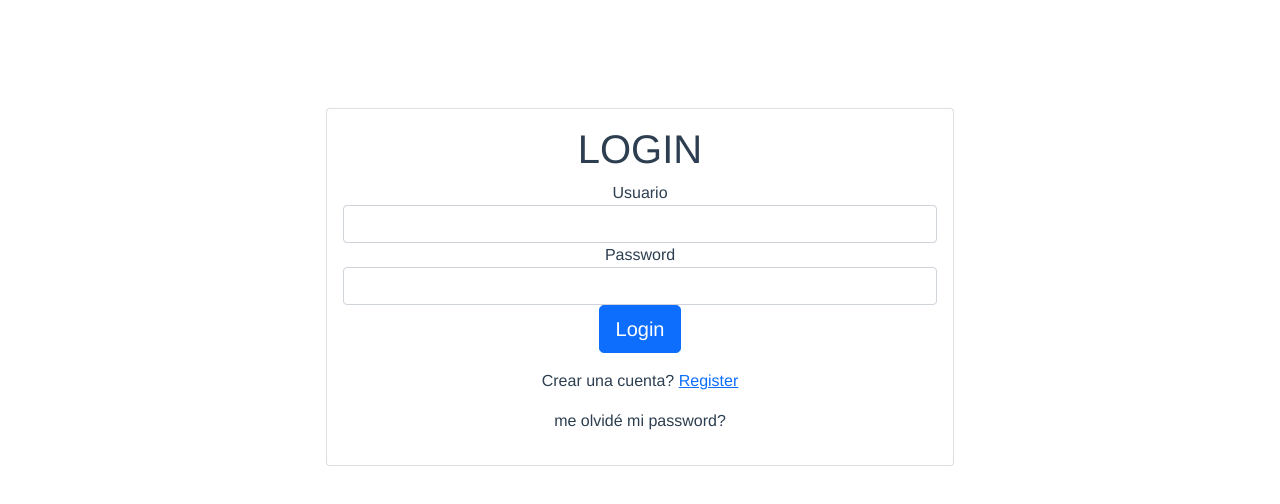
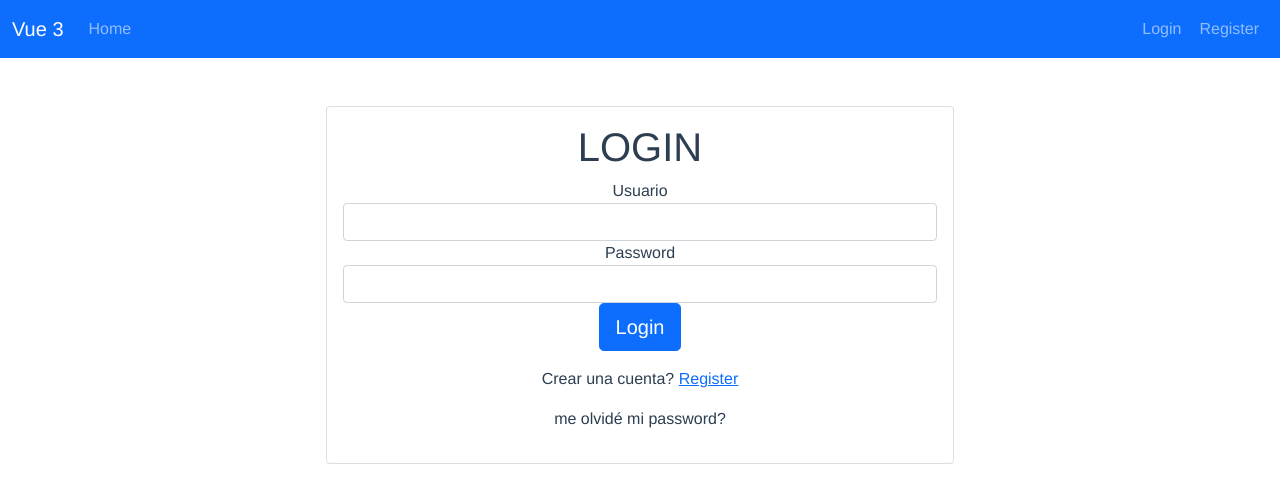
Before and after one commit to jr-ushio/simple-crud-vue3, a Vue app: page /login in a window 1280 px wide. Shown: the top 504 px of the page. Built offline with nearby package versions, Linux system fonts and the light colour scheme.

Commit message:
mejora en general

```diff
--- a/src/@helpers/router.js
+++ b/src/@helpers/router.js
@@ -18,13 +18,14 @@ const routes = [
   },
   {
     path: '/',
-    name: 'home',
+    name: 'Home',
     component: Home
   },
   {
-    path: '/edit',
-    name: 'edit',
-    component: Edit
+    path: '/edit/:id',
+    name: 'Edit',
+    component: Edit,
+    props: true
   }
 ]
 
--- a/src/@services/usuario.js
+++ b/src/@services/usuario.js
@@ -6,11 +6,15 @@ function listar(page = 1, limit = 20) {
   return axios.get(url + 'usuarios' + `?page=${page}&limit=${limit}`)
 }
 
+function show(id) {
+  return axios.get(url + 'usuarios' + `/${id}`)
+}
 function update(id, nombres, apellidos, usuario, password) {
   return axios.put(url + 'usuarios' + `/${id}`, {nombres, apellidos, usuario, password})
 }
 
 export const usuarioService = {
   listar,
-  update
+  update,
+  show
 }
--- a/src/App.vue
+++ b/src/App.vue
@@ -1,13 +1,16 @@
 <template>
+  <Navbar></Navbar>
   <router-view />
 </template>
 
 <script>
 
+import Navbar from "./components/Navbar.vue";
+
 export default {
   name: 'App',
   components: {
+    Navbar
   }
 }
 </script>
-<!-- REVISAR SOSBRE LAZY LOADING -->
--- a/src/components/Edit.vue
+++ b/src/components/Edit.vue
@@ -19,7 +19,7 @@
               <input type="text" class="form-control" v-model="usuario"/>
             </div>
             <div class="form-group">
-              <label>Password</label>
+              <label>Password (Opcional)</label>
               <input
                   type="password"
                   class="form-control" v-model="password"/>
@@ -39,7 +39,8 @@ import router from "../@helpers/router";
 import {usuarioService} from "../@services/usuario";
 
 export default {
-  props: {},
+  name: 'Edit',
+  props: ['id'],
   data() {
     return {
       mensaje: '',
@@ -49,9 +50,19 @@ export default {
       password: ''
     }
   },
+  mounted() {
+    usuarioService.show(this.id)
+    .then(resp => {
+      if (resp.data.codigo === 200) {
+        this.nombres = resp.data.data.nombres
+        this.apellidos = resp.data.data.apellidos
+        this.usuario = resp.data.data.usuario
+      }
+    })
+  },
   methods: {
     update() {
-      usuarioService.update(this.nombres, this.apellidos, this.usuario,this.password)
+      usuarioService.update(this.id, this.nombres, this.apellidos, this.usuario,this.password)
           .then(resp => {
             if (resp.data.codigo === 200) {
               router.push('/')
--- a/src/components/Home.vue
+++ b/src/components/Home.vue
@@ -3,9 +3,12 @@
     <h3 class="card-header text-center font-weight-bold text-uppercase py-4">USUARIOS</h3>
     <div class="card-body">
       <div id="table" class="table-editable">
-        <span class="table-add float-right mb-3 mr-2">
-          <a class="btn btn-primary" href="/register">REGISTRAR</a>
-        </span>
+        <div class="row mb-2">
+          <div class="col-sm-9"></div>
+          <div class="col-sm-3">
+            <a class="btn btn-primary" href="/register">REGISTRAR</a>
+          </div>
+        </div>
         <table class="table table-bordered table-responsive-md table-striped text-center">
           <thead>
           <tr>
@@ -27,7 +30,7 @@
               <span>{{ usuario.usuario }}</span>
             </td>
             <td>
-              <button class="btn btn-success m-1" type="button" @click="editar">Editar</button>
+              <button class="btn btn-success m-1" type="button" @click="editar(usuario.id)">Editar</button>
               <button class="btn btn-danger m-1" type="button" @click="eliminar">Eliminar</button>
             </td>
           </tr>
@@ -49,8 +52,10 @@
 <script>
 
 import {usuarioService} from "../@services/usuario";
+import router from "../@helpers/router";
 
 export default {
+  name: 'Home',
   props: {},
   data() {
     return {
@@ -69,8 +74,10 @@ export default {
             }
           })
     },
-    editar() {
-
+    editar(id) {
+      router.push({
+        path: `/edit/${id}`,
+      })
     },
     eliminar() {
 
--- a/src/components/Login.vue
+++ b/src/components/Login.vue
@@ -62,10 +62,13 @@ export default {
   },
   methods: {
     login() {
+      this.mensaje = ''
       authService.login(this.usuario,this.password)
           .then(resp => {
             if (resp.data.codigo === 200) {
               router.push('/')
+            } else {
+              this.mensaje = resp.data.mensaje
             }
           })
     }
--- /dev/null
+++ b/src/components/Navbar.vue
@@ -0,0 +1,48 @@
+<template>
+  <nav class="navbar navbar-expand-lg navbar-dark bg-primary">
+    <div class="container-fluid">
+        <a class="navbar-brand">Vue 3</a>
+        <button
+            class="navbar-toggler"
+            type="button"
+            data-toggle="collapse"
+            data-target="#navbarColor01"
+            aria-controls="navbarColor01"
+            aria-expanded="false"
+            aria-label="Toggle navigation"
+        >
+          <span class="navbar-toggler-icon"></span>
+        </button>
+
+        <div class="collapse navbar-collapse" id="navbarColor01">
+          <ul class="navbar-nav me-auto">
+            <li class="nav-item active">
+              <a class="nav-link btn btn-link" href="/">Home</a>
+            </li>
+          </ul>
+          <ul class="navbar-nav">
+            <li class="nav-item">
+              <a class="nav-link btn btn-link" href="/login">Login</a>
+            </li>
+            <li class="nav-item">
+              <a class="nav-link btn btn-link" href="/register">Register</a>
+            </li>
+          </ul>
+        </div>
+    </div>
+  </nav>
+</template>
+
+<script>
+
+export default {
+  name: 'Navbar',
+  props: {},
+  data() {
+    return {
+    }
+  },
+  methods: {
+  }
+}
+</script>
--- a/src/components/Regiter.vue
+++ b/src/components/Regiter.vue
@@ -54,10 +54,13 @@ export default {
   },
   methods: {
     regiter() {
+      this.mensaje = ''
       authService.register(this.nombres, this.apellidos, this.usuario,this.password)
           .then(resp => {
             if (resp.data.codigo === 200) {
               router.push('/')
+            } else {
+              this.mensaje = resp.data.mensaje
             }
           })
     }
--- a/src/index.css
+++ b/src/index.css
@@ -4,5 +4,4 @@
   -moz-osx-font-smoothing: grayscale;
   text-align: center;
   color: #2c3e50;
-  margin-top: 60px;
 }
```
